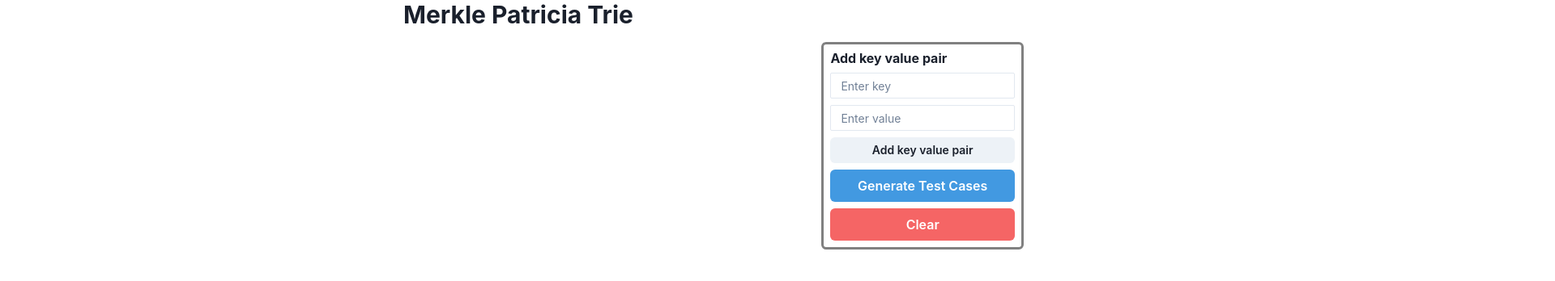
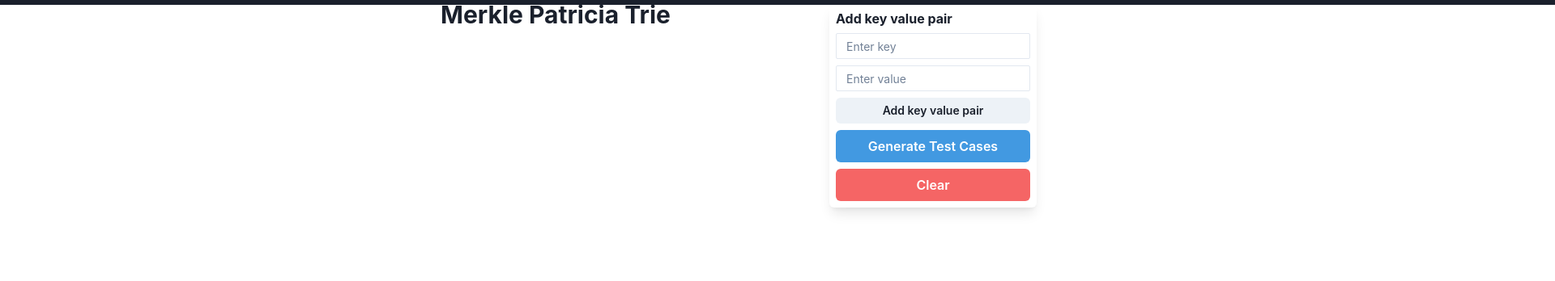
Before and after one commit to ammarSura/Merkle-Patricia-Trie-Visualizer, a React (Vite) app: page / in a window 1280 px wide. Shown: the top 348 px of the page at 81% size, 1920 px wide, since content can reach past the window. Built offline with nearby package versions, Linux system fonts and the light colour scheme.

Commit message:
fix: overflow issues

```diff
--- a/src/App.tsx
+++ b/src/App.tsx
@@ -3,7 +3,7 @@ import { MPT } from "./mpt";
 import DrawTrie from "./DrawTrie";
 import KeyValueInput from "./KeyValueInput";
 import KeyValueDisplay from "./KeyValueDisplay";
-import { Button, Heading, Stack } from "@chakra-ui/react";
+import { Box, Button, Heading, Stack } from "@chakra-ui/react";
 import { getKeyValuePairInBytes } from "./mpt/utils";
 const keyValuePairsInit = [
   {
@@ -22,6 +22,7 @@ const keyValuePairsInit = [
 function App() {
   const [shouldReDrawTrie, setShouldReDrawTrie] = useState(false)
   const mpt = useRef<MPT | null>(new MPT());
+  const containerRef = useRef<HTMLDivElement | null>(null)
   const [keyValuePairs, setKeyValuePairs] = useState<{
     key: string
     value: string
@@ -32,7 +33,6 @@ function App() {
     mpt.current?.put(...getKeyValuePairInBytes('pranav', '456'))
     mpt.current?.put(...getKeyValuePairInBytes('amar', '789'))
     setKeyValuePairs(keyValuePairsInit)
-
   }
   return (
     mpt.current && (
@@ -40,24 +40,36 @@ function App() {
       <Heading
         textAlign='center'
         size='lg'
+        position='fixed'
+        left='42.5%'
       >
         Merkle Patricia Trie
       </Heading>
+      <Box
+        border='solid'
+        width='150vw'
+        overflow={'scroll'}
+        ref={containerRef}
+      >
         <DrawTrie
           rootKey={mpt.current.rootKey}
           mpt={mpt.current}
           shouldReDrawTrie={shouldReDrawTrie}
           setShouldReDrawTrie={setShouldReDrawTrie}
+          startPoint={{
+            x: (containerRef.current?.getBoundingClientRect().width || 0)  / 2,
+            y: 100
+          }}
         />
+      </Box>
         <Stack
-          align='end'
-          p='1rem'
-        >
-        <Stack
-          border={'solid grey'}
           width='20%'
           p='0.5rem'
           borderRadius='md'
+          position='fixed'
+          right='0px'
+          bg='white'
+          boxShadow='lg'
         >
         <KeyValueInput
           handleSubmit={(key, value) => {
@@ -94,7 +106,6 @@ function App() {
           Clear
         </Button>
         </Stack>
-        </Stack>
       </>
     )
 
--- a/src/DrawTrie.tsx
+++ b/src/DrawTrie.tsx
@@ -1,22 +1,19 @@
 import { useMemo } from "react"
 import { MPT } from "./mpt"
 import getNodes from "./getNode"
+import { CoorsType } from "./ExtensionNodeDraw"
 
 type DrawTrieProps = {
     rootKey: Uint8Array | undefined
     mpt: MPT
     shouldReDrawTrie?: boolean
     setShouldReDrawTrie?: (shouldReDrawTrie: boolean) => void
+    startPoint: CoorsType
 }
 
-export default function DrawTrie({ mpt, rootKey, shouldReDrawTrie }: DrawTrieProps) {
-    const START_POINT = {
-        x: window.innerWidth / 2,
-        y: 100
-    }
-
+export default function DrawTrie({ mpt, rootKey, shouldReDrawTrie, startPoint }: DrawTrieProps) {
     // eslint-disable-next-line react-hooks/exhaustive-deps
-    const elementsToBeDrawn: React.ReactNode[] | undefined = useMemo(() => getNodes(mpt, rootKey, START_POINT), [mpt, rootKey, START_POINT, shouldReDrawTrie])
+    const elementsToBeDrawn: React.ReactNode[] | undefined = useMemo(() => getNodes(mpt, rootKey, startPoint), [mpt, rootKey, startPoint, shouldReDrawTrie])
     return (
         <>
             {
```
